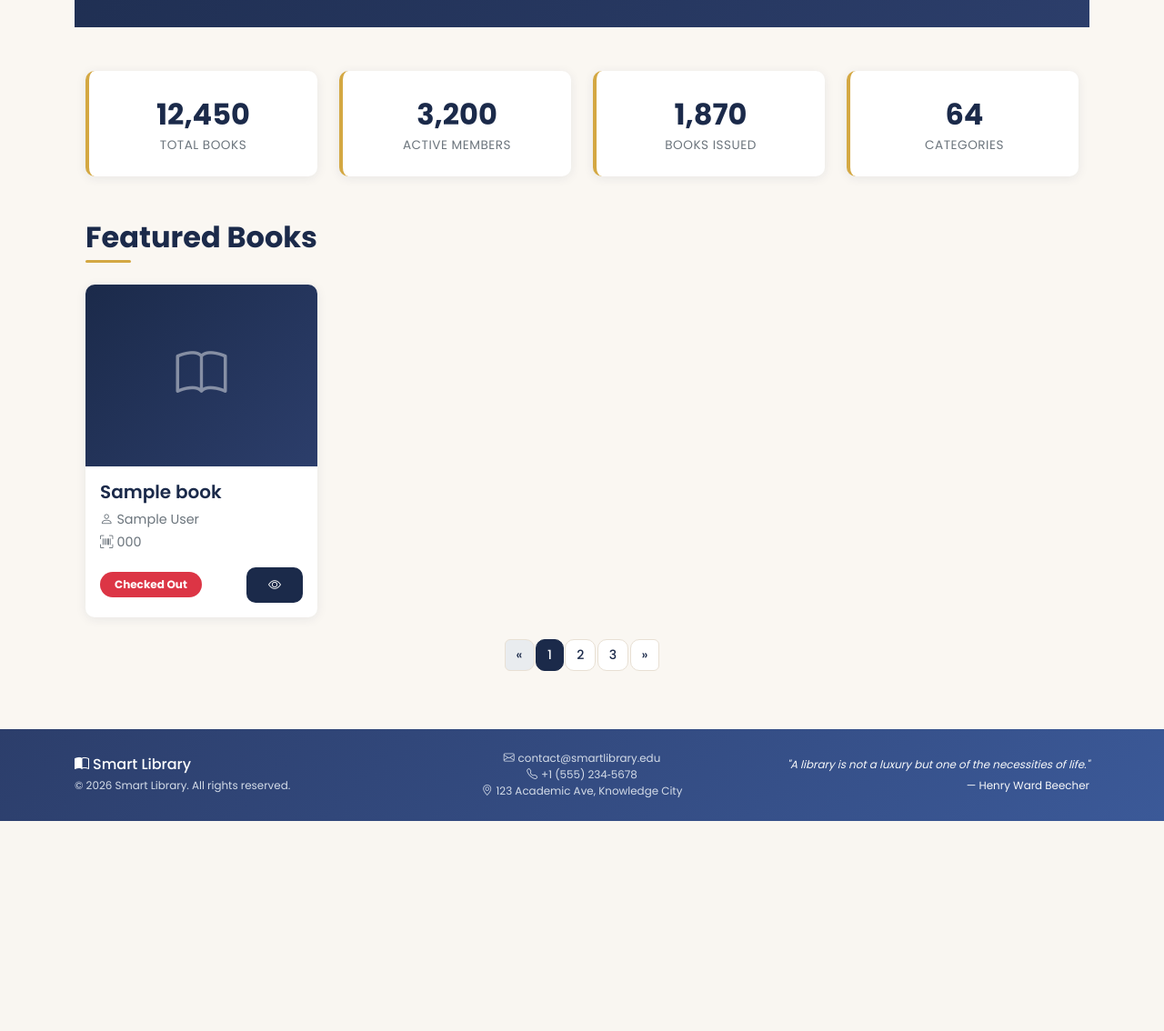
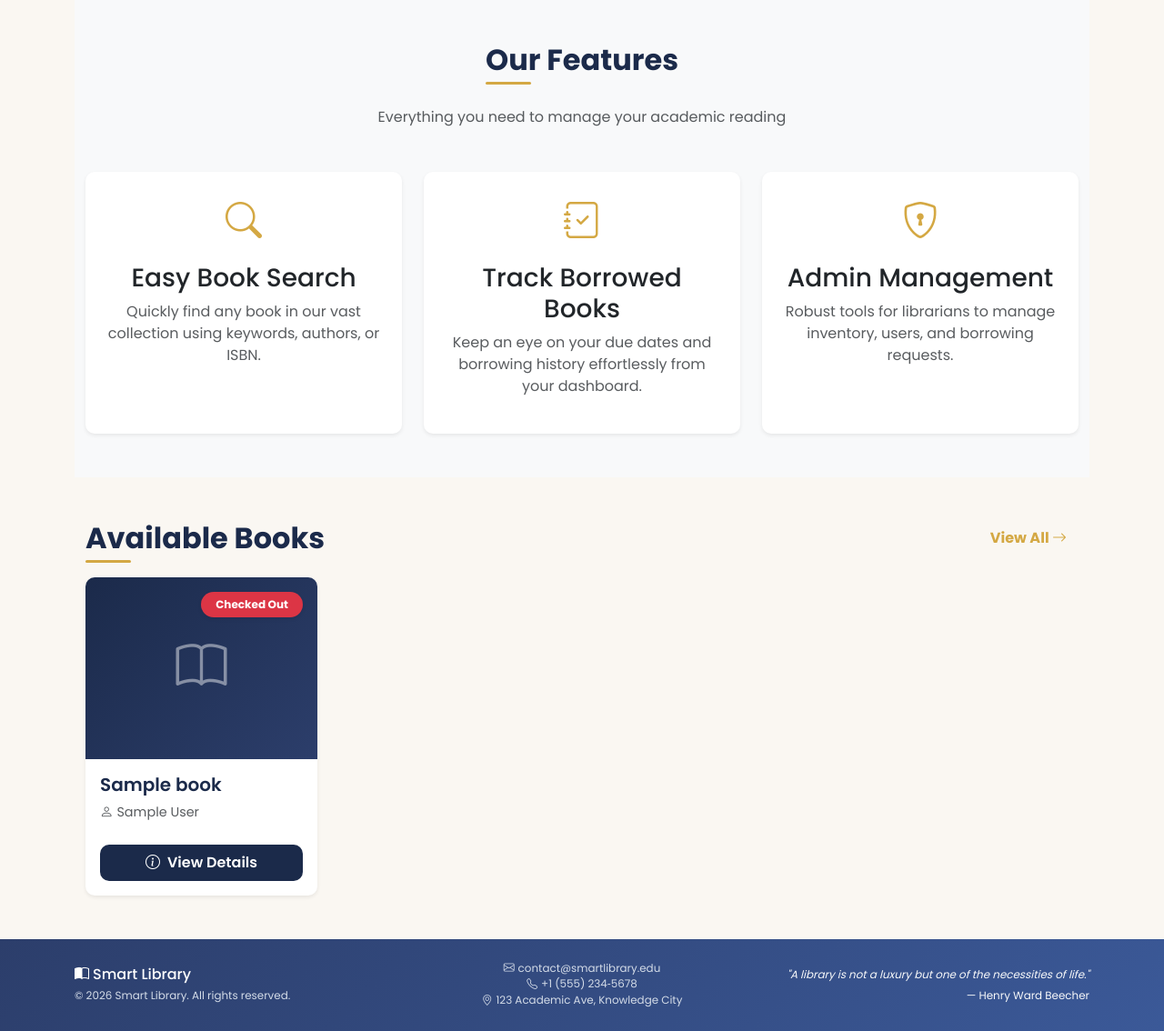
Before and after one commit to AdityaKarippadathUdai/Full-Stack-Project, a Flask app: template templates/index.html in a window 1280 px wide. Shown: the part 556-1690 px from the top of the page at 91% size. Before the commit the page ends 1459 px from the top, so only its background shows below. Run offline with Flask 3, Linux system fonts and the light colour scheme; the template is opened without the code that fills it: most values are stand-ins (such as "Sample title", 1, 10 or a date in 2020).

Commit message:
Added Home Page

```diff
--- a/static/css/style.css
+++ b/static/css/style.css
@@ -82,22 +82,31 @@ main { flex: 1; }
 
 /* ===== Hero Section ===== */
 .hero-section {
-  background: linear-gradient(135deg, var(--primary) 0%, var(--primary-light) 100%);
+  background: linear-gradient(rgba(0, 0, 0, 0.5), rgba(0, 0, 0, 0.5)), url('../images/library_hero.png');
+  background-size: cover;
+  background-position: center;
   color: #fff;
-  padding: 5rem 0 4rem;
+  padding: 8rem 0 6rem;
   position: relative;
   overflow: hidden;
 }
 
-.hero-section::after {
-  content: '';
-  position: absolute;
-  top: -50%;
-  right: -20%;
-  width: 600px;
-  height: 600px;
-  background: radial-gradient(circle, rgba(212,168,67,.15) 0%, transparent 70%);
-  border-radius: 50%;
+.feature-card {
+  border-radius: var(--radius);
+  transition: var(--transition);
+  border: 1px solid var(--border);
+}
+
+.feature-card:hover {
+  transform: translateY(-5px);
+  box-shadow: var(--shadow-lg);
+  border-color: var(--accent);
+}
+
+.feature-icon {
+  font-size: 2.5rem;
+  color: var(--accent);
+  margin-bottom: 1rem;
 }
 
 .hero-section h1 {
--- a/templates/index.html
+++ b/templates/index.html
@@ -1,95 +1,97 @@
 {% extends "base.html" %}
 {% set active_page = 'home' %}
 
-{% block title %}Home — LibraHub{% endblock %}
+{% block title %}Welcome to Smart Library{% endblock %}
 
 {% block content %}
 
-<!-- ==================== HERO ==================== -->
-<section class="hero-section">
+<!-- ==================== HERO SECTION ==================== -->
+<section class="hero-section text-center">
   <div class="container">
-    <div class="row align-items-center">
-      <div class="col-lg-7">
-        <h1>Discover, Borrow &amp; Manage<br>Your Library Effortlessly</h1>
-        <p class="lead mb-4">
-          LibraHub makes it simple to browse thousands of titles, borrow books instantly,
-          and keep track of all your reading — all in one place.
+    <div class="row justify-content-center">
+      <div class="col-lg-8">
+        <h1 class="display-3 fw-bold mb-3 animate__animated animate__fadeInDown">Welcome to Smart Library</h1>
+        <p class="lead mb-5 animate__animated animate__fadeInUp animate__delay-1s">
+          Discover thousands of books at your fingertips. Manage your reading journey with ease and elegance.
         </p>
-        <a href="{{ url_for('register') }}" class="btn btn-accent-custom btn-lg me-2">
-          <i class="bi bi-person-plus me-1"></i>Get Started
-        </a>
-        <a href="#books" class="btn btn-outline-light btn-lg">
-          <i class="bi bi-search me-1"></i>Browse Books
-        </a>
-      </div>
-      <div class="col-lg-5 text-center d-none d-lg-block">
-        <i class="bi bi-book-half" style="font-size:12rem;opacity:.15"></i>
+        <div class="d-grid gap-3 d-sm-flex justify-content-sm-center animate__animated animate__fadeInUp animate__delay-2s">
+          <a href="#books" class="btn btn-accent-custom btn-lg px-5 shadow">
+            <i class="bi bi-search me-2"></i>Browse Books
+          </a>
+          <a href="{{ url_for('register') }}" class="btn btn-outline-light btn-lg px-5">
+            <i class="bi bi-person-plus me-2"></i>Register
+          </a>
+        </div>
       </div>
     </div>
   </div>
 </section>
 
-<!-- ==================== QUICK STATS ==================== -->
-<section class="py-5">
+<!-- ==================== FEATURES SECTION ==================== -->
+<section class="py-5 bg-light">
   <div class="container">
-    <div class="row g-4 text-center">
-
-      <div class="col-6 col-md-3">
-        <div class="card stat-card p-4">
-          <div class="stat-number">{{ stats.total_books | default('12,450') }}</div>
-          <div class="stat-label">Total Books</div>
+    <div class="text-center mb-5">
+      <h2 class="section-title">Our Features</h2>
+      <p class="text-muted">Everything you need to manage your academic reading</p>
+    </div>
+    <div class="row g-4">
+      <div class="col-md-4">
+        <div class="card feature-card h-100 p-4 text-center border-0 shadow-sm">
+          <div class="feature-icon">
+            <i class="bi bi-search"></i>
+          </div>
+          <h3>Easy Book Search</h3>
+          <p class="text-muted">Quickly find any book in our vast collection using keywords, authors, or ISBN.</p>
         </div>
       </div>
-
-      <div class="col-6 col-md-3">
-        <div class="card stat-card p-4">
-          <div class="stat-number">{{ stats.active_members | default('3,200') }}</div>
-          <div class="stat-label">Active Members</div>
+      <div class="col-md-4">
+        <div class="card feature-card h-100 p-4 text-center border-0 shadow-sm">
+          <div class="feature-icon">
+            <i class="bi bi-journal-check"></i>
+          </div>
+          <h3>Track Borrowed Books</h3>
+          <p class="text-muted">Keep an eye on your due dates and borrowing history effortlessly from your dashboard.</p>
         </div>
       </div>
-
-      <div class="col-6 col-md-3">
-        <div class="card stat-card p-4">
-          <div class="stat-number">{{ stats.books_issued | default('1,870') }}</div>
-          <div class="stat-label">Books Issued</div>
+      <div class="col-md-4">
+        <div class="card feature-card h-100 p-4 text-center border-0 shadow-sm">
+          <div class="feature-icon">
+            <i class="bi bi-shield-lock"></i>
+          </div>
+          <h3>Admin Management</h3>
+          <p class="text-muted">Robust tools for librarians to manage inventory, users, and borrowing requests.</p>
         </div>
       </div>
-
-      <div class="col-6 col-md-3">
-        <div class="card stat-card p-4">
-          <div class="stat-number">{{ stats.categories | default('64') }}</div>
-          <div class="stat-label">Categories</div>
-        </div>
-      </div>
-
     </div>
   </div>
 </section>
 
-<!-- ==================== FEATURED BOOKS ==================== -->
-<section id="books" class="pb-5">
+<!-- ==================== AVAILABLE BOOKS PREVIEW ==================== -->
+<section id="books" class="py-5">
   <div class="container">
-    <h2 class="section-title">Featured Books</h2>
+    <div class="d-flex justify-content-between align-items-center mb-4">
+      <h2 class="section-title mb-0">Available Books</h2>
+      <a href="#" class="btn btn-link text-accent text-decoration-none fw-bold">View All <i class="bi bi-arrow-right"></i></a>
+    </div>
 
     <div class="row g-4">
       {% for book in books %}
       <div class="col-sm-6 col-lg-4 col-xl-3">
-        <div class="card book-card h-100">
-          <div class="book-cover">
+        <div class="card book-card h-100 border-0 shadow-sm">
+          <div class="book-cover position-relative">
             <i class="bi bi-book"></i>
+            {% if book.available %}
+              <span class="badge badge-available position-absolute top-0 end-0 m-3 rounded-pill px-3 py-2 shadow-sm">Available</span>
+            {% else %}
+              <span class="badge badge-unavailable position-absolute top-0 end-0 m-3 rounded-pill px-3 py-2 shadow-sm">Checked Out</span>
+            {% endif %}
           </div>
           <div class="card-body d-flex flex-column">
-            <h5 class="card-title">{{ book.title }}</h5>
-            <p class="card-text mb-1"><i class="bi bi-person me-1"></i>{{ book.author }}</p>
-            <p class="card-text mb-3"><i class="bi bi-upc-scan me-1"></i>{{ book.isbn }}</p>
-            <div class="mt-auto d-flex justify-content-between align-items-center">
-              {% if book.available %}
-                <span class="badge badge-available rounded-pill px-3 py-2">Available</span>
-              {% else %}
-                <span class="badge badge-unavailable rounded-pill px-3 py-2">Checked Out</span>
-              {% endif %}
-              <a href="#" class="btn btn-sm btn-primary-custom" data-bs-toggle="tooltip" title="View details">
-                <i class="bi bi-eye"></i>
+            <h5 class="card-title text-truncate" title="{{ book.title }}">{{ book.title }}</h5>
+            <p class="card-text mb-4 text-muted"><i class="bi bi-person me-1"></i>{{ book.author }}</p>
+            <div class="mt-auto">
+              <a href="#" class="btn btn-primary-custom w-100 py-2">
+                <i class="bi bi-info-circle me-2"></i>View Details
               </a>
             </div>
           </div>
@@ -97,42 +99,13 @@
       </div>
       {% endfor %}
 
-      <!-- ===== Fallback sample cards (shown when no Jinja data) ===== -->
       {% if not books %}
-      {% for i in range(8) %}
-      <div class="col-sm-6 col-lg-4 col-xl-3">
-        <div class="card book-card h-100">
-          <div class="book-cover">
-            <i class="bi bi-book"></i>
-          </div>
-          <div class="card-body d-flex flex-column">
-            <h5 class="card-title">Sample Book Title</h5>
-            <p class="card-text mb-1"><i class="bi bi-person me-1"></i>Author Name</p>
-            <p class="card-text mb-3"><i class="bi bi-upc-scan me-1"></i>978-0-00-000000-0</p>
-            <div class="mt-auto d-flex justify-content-between align-items-center">
-              <span class="badge badge-available rounded-pill px-3 py-2">Available</span>
-              <a href="#" class="btn btn-sm btn-primary-custom" data-bs-toggle="tooltip" title="View details">
-                <i class="bi bi-eye"></i>
-              </a>
-            </div>
-          </div>
-        </div>
+      <div class="col-12 text-center py-5">
+        <i class="bi bi-journal-x display-1 text-muted"></i>
+        <p class="mt-3 text-muted">No books available at the moment.</p>
       </div>
-      {% endfor %}
       {% endif %}
     </div>
-
-    <!-- Pagination (visual) -->
-    <nav class="mt-4" aria-label="Books pagination">
-      <ul class="pagination justify-content-center">
-        <li class="page-item disabled"><a class="page-link" href="#">&laquo;</a></li>
-        <li class="page-item active"><a class="page-link" href="#">1</a></li>
-        <li class="page-item"><a class="page-link" href="#">2</a></li>
-        <li class="page-item"><a class="page-link" href="#">3</a></li>
-        <li class="page-item"><a class="page-link" href="#">&raquo;</a></li>
-      </ul>
-    </nav>
-
   </div>
 </section>
 
```
